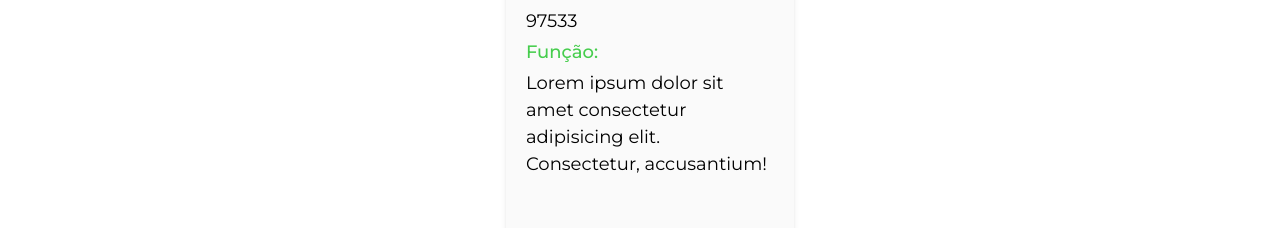
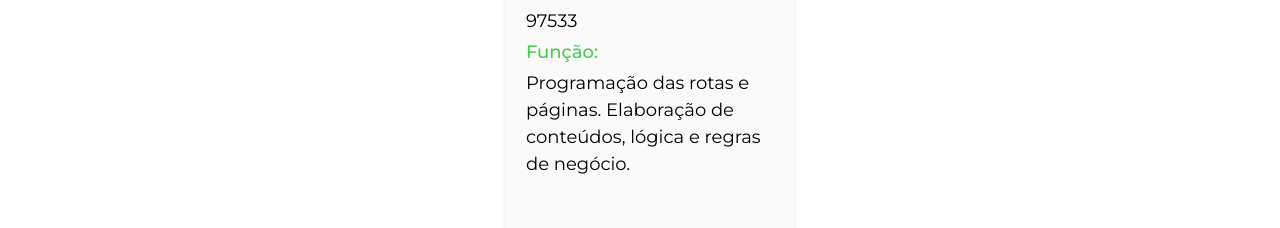
Before and after one commit to fiorellamejico/challenge-fiap, a React (Vite) app in the folder challenge-schneider/: page /info/sobre in a window 1280 px wide. Shown: the part 1040-1268 px from the top of the page. Built offline with nearby package versions, Linux system fonts and the light colour scheme; a web font is replaced by a local one.

Commit message:
Adicionando card Víctor

```diff
--- a/challenge-schneider/src/pages/paginaInfo/Sobre/index.jsx
+++ b/challenge-schneider/src/pages/paginaInfo/Sobre/index.jsx
@@ -85,14 +85,14 @@ function Sobre() {
                         </div>
                         <div className='card flex-shrink-0 w-72 space-y-1  bg-neutral-50 shadow-md rounded-t-xl'>
                             <div className='foto flex'>
-                                <img src="https://img.freepik.com/vetores-premium/pessoa-desconhecida-mulher_116137-3895.jpg?w=2000" alt="foto" className='rounded-full' />
+                                <img src="https://media.licdn.com/dms/image/D4D03AQHwQWH5us0AzA/profile-displayphoto-shrink_800_800/0/1678029806435?e=2147483647&v=beta&t=n9Pnp-hy6y5ffObQINUBFDdnOBJvGTdOc_CcFP5IQds" alt="foto" className='rounded-full' />
                             </div>
                             <h2>Nome:</h2>
                             <p>Victor Bonetti Pegoraro</p>
                             <h2>Rm:</h2>
                             <p>97533</p>
                             <h2>Função:</h2>
-                            <p>Lorem ipsum dolor sit amet consectetur adipisicing elit. Consectetur, accusantium!</p>
+                            <p>Programação das rotas e páginas. Elaboração de conteúdos, lógica e regras de negócio.</p>
 
                         </div>
 
```
